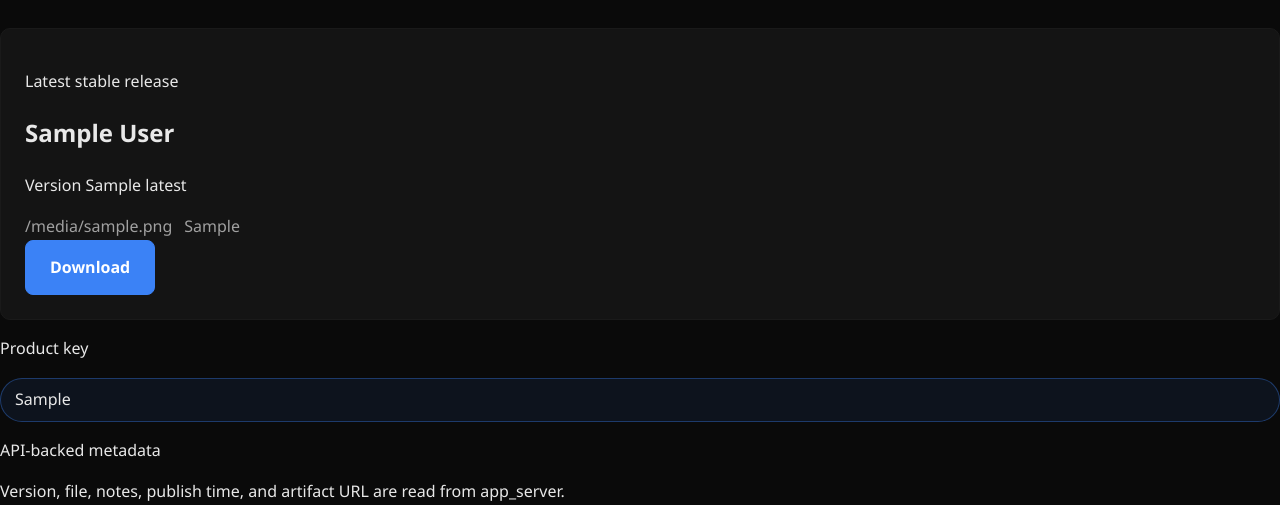
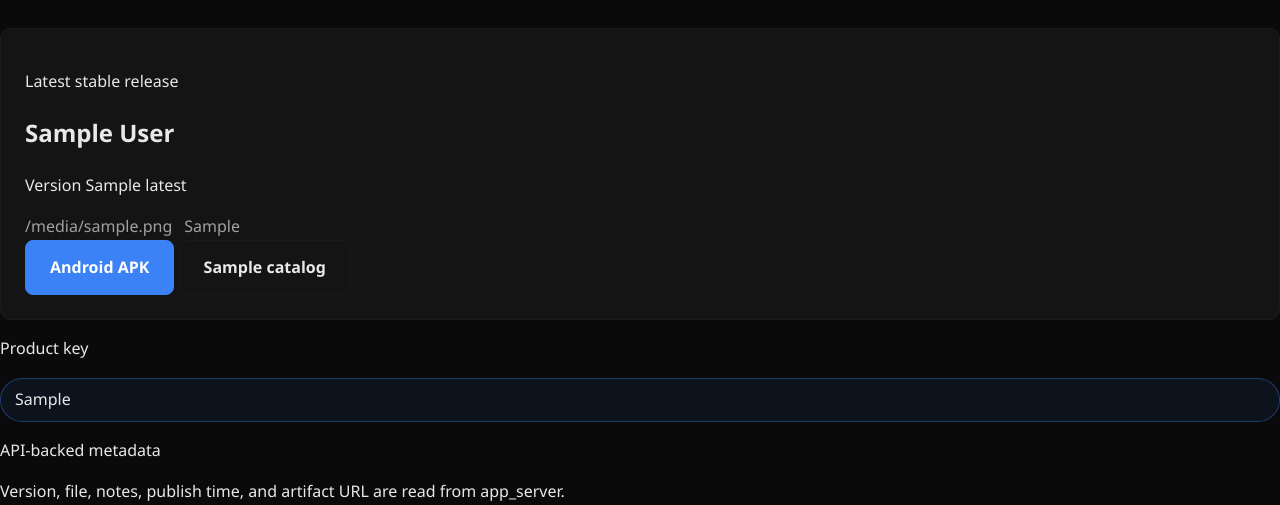
Before and after one commit to glicxu/dalifin_company, a FastAPI app: template app/templates/download_product.html in a window 1280 px wide. Shown: the part 217-722 px from the top of the page. Run offline with FastAPI, Linux system fonts and the light colour scheme; the template is opened without the code that fills it: most values are stand-ins (such as "Sample title", 1, 10 or a date in 2020).

Commit message:
Add platform links to downloads

```diff
--- a/app/catalog.py
+++ b/app/catalog.py
@@ -68,6 +68,8 @@ PRODUCT_CATALOG: dict[str, dict[str, Any]] = {
         "summary": "A listener-focused Android build for live interpretation sessions, with app audio that is more reliable than a browser tab.",
         "accent": "harbor",
         "hero_label": "Dali Interpreter Listener",
+        "ios_download_url": "https://testflight.apple.com/join/aqJ11yA7",
+        "ios_download_label": "iPhone TestFlight",
         "features": [
             "Listen to live translated audio with fewer browser playback interruptions.",
             "Join public sessions quickly and sign in when a private session requires it.",
@@ -80,7 +82,7 @@ PRODUCT_CATALOG: dict[str, dict[str, Any]] = {
             },
             {
                 "question": "Should iPhone users use this APK?",
-                "answer": "No. iPhone users should use the Dali Interpreter Listener TestFlight beta link from the web listener page.",
+                "answer": "No. iPhone users should use the Dali Interpreter Listener TestFlight beta link on this page.",
             },
         ],
     },
--- a/app/templates/download_product.html
+++ b/app/templates/download_product.html
@@ -15,7 +15,18 @@
         <span>{{ latest.fileName }}</span>
         <span>{{ latest.minOsVersion or "Android" }}</span>
       </div>
-      <a class="button primary" href="{{ latest.artifactUrl }}">Download</a>
+      <div class="button-row">
+        <a class="button primary" href="{{ latest.artifactUrl }}">Android APK</a>
+        {% if catalog.ios_download_url %}
+        <a class="button secondary" href="{{ catalog.ios_download_url }}">{{ catalog.ios_download_label or "iPhone" }}</a>
+        {% endif %}
+      </div>
+    </div>
+    {% elif catalog.ios_download_url %}
+    <div class="release-callout">
+      <p class="release-label">iPhone</p>
+      <h2>{{ catalog.ios_download_label or "iPhone" }}</h2>
+      <a class="button secondary" href="{{ catalog.ios_download_url }}">Open</a>
     </div>
     {% endif %}
   </div>
```
Also changed, not shown: app/templates/downloads.html (+6 -1 lines).
